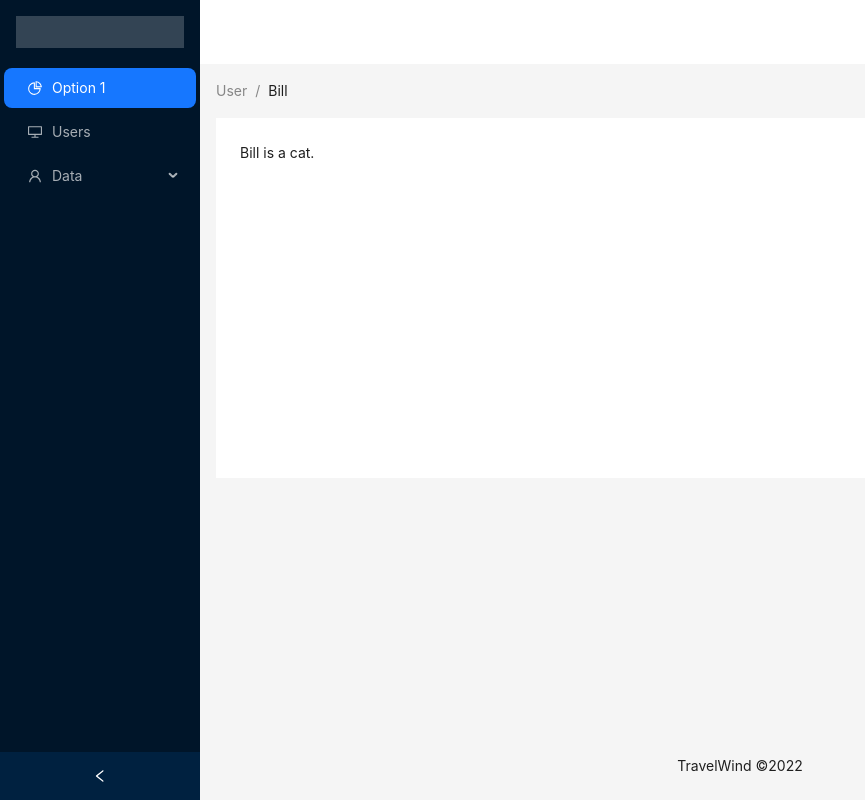
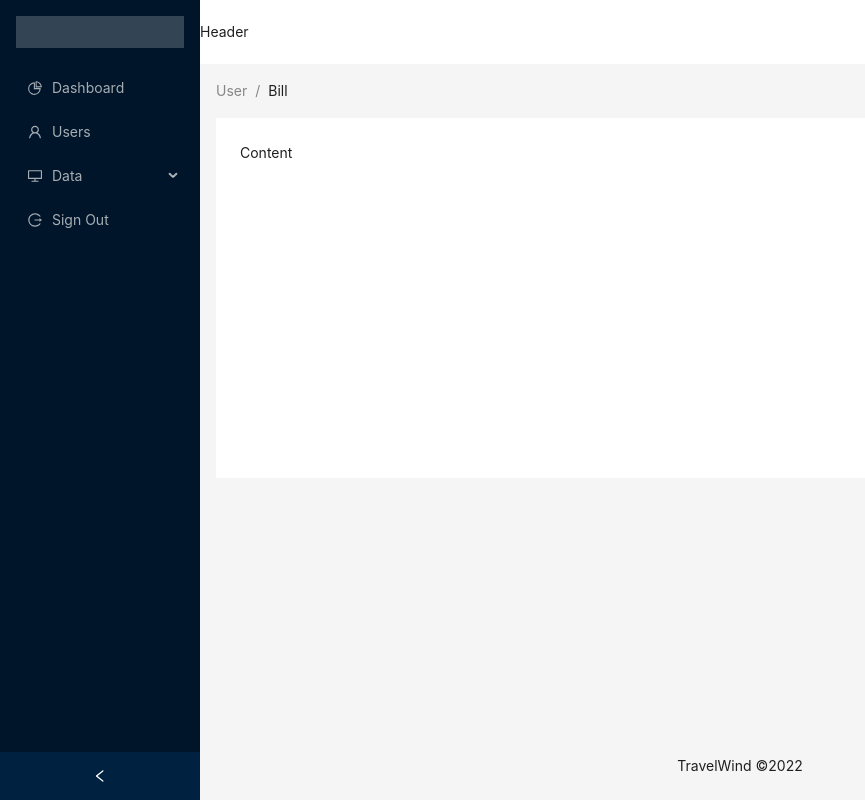
Before and after one commit to Travelwind-BA4/FE-Travelwind, a React (Create React App) app: page /admin in a window 1280 px wide. Shown: the whole page, without its empty margins (0-865 px from the left). Built offline with nearby package versions, Linux system fonts and the light colour scheme.

Commit message:
menambahkan navigasi sidebar

```diff
--- a/src/pages/AdminPage.jsx
+++ b/src/pages/AdminPage.jsx
@@ -1,12 +1,13 @@
 import React, { useState } from "react";
 import {
   DesktopOutlined,
-  FileOutlined,
   PieChartOutlined,
-  TeamOutlined,
   UserOutlined,
+  LogoutOutlined,
 } from "@ant-design/icons";
 import { Breadcrumb, Layout, Menu, theme } from "antd";
+import { useNavigate } from "react-router-dom";
+
 const { Header, Content, Footer, Sider } = Layout;
 function getItem(label, key, icon, children) {
   return {
@@ -16,20 +17,24 @@ function getItem(label, key, icon, children) {
     label,
   };
 }
+
 const items = [
-  getItem("Option 1", "1", <PieChartOutlined />),
-  getItem("Users", "2", <DesktopOutlined />),
-  getItem("Data", "sub1", <UserOutlined />, [
-    getItem("Country", "3"),
-    getItem("City", "4"),
-    getItem("Airport", "5"),
-    getItem("Airplane", "6"),
-    getItem("Terminal", "7"),
-    getItem("Gate", "8"),
-    getItem("Schedule", "9"),
+  getItem("Dashboard", "/admin", <PieChartOutlined />),
+  getItem("Users", "/admin/user", <UserOutlined />),
+  getItem("Data", "sub1", <DesktopOutlined />, [
+    getItem("Country", "data/country"),
+    getItem("City", "data/city"),
+    getItem("Airport", "data/airport"),
+    getItem("Airplane", "data/airplane"),
+    getItem("Terminal", "data/terminal"),
+    getItem("Gate", "data/gate"),
+    getItem("Schedule", "data/schedule"),
   ]),
+  getItem("Sign Out", "/login", <LogoutOutlined />),
 ];
+
 const SideBar = () => {
+  const navigate = useNavigate();
   const [collapsed, setCollapsed] = useState(false);
   const {
     token: { colorBgContainer },
@@ -56,16 +61,27 @@ const SideBar = () => {
           theme="dark"
           defaultSelectedKeys={["1"]}
           mode="inline"
+          icon=""
+          onClick={({ key }) => {
+            if (key === "signout") {
+              navigate("/login");
+            } else {
+              navigate(key);
+            }
+          }}
           items={items}
         />
       </Sider>
+      <>
         <Layout className="site-layout">
           <Header
             style={{
               padding: 0,
               background: colorBgContainer,
             }}
-        />
+          >
+            Header
+          </Header>
           <Content
             style={{
               margin: "0 16px",
@@ -86,7 +102,7 @@ const SideBar = () => {
                 background: colorBgContainer,
               }}
             >
-            Bill is a cat.
+              Content
             </div>
           </Content>
           <Footer
@@ -97,6 +113,7 @@ const SideBar = () => {
             TravelWind ©2022
           </Footer>
         </Layout>
+      </>
     </Layout>
   );
 };
```
Also changed, not shown: src/components/Admin/Country.jsx (added). Lines whose indentation alone changed are shown as unchanged.
